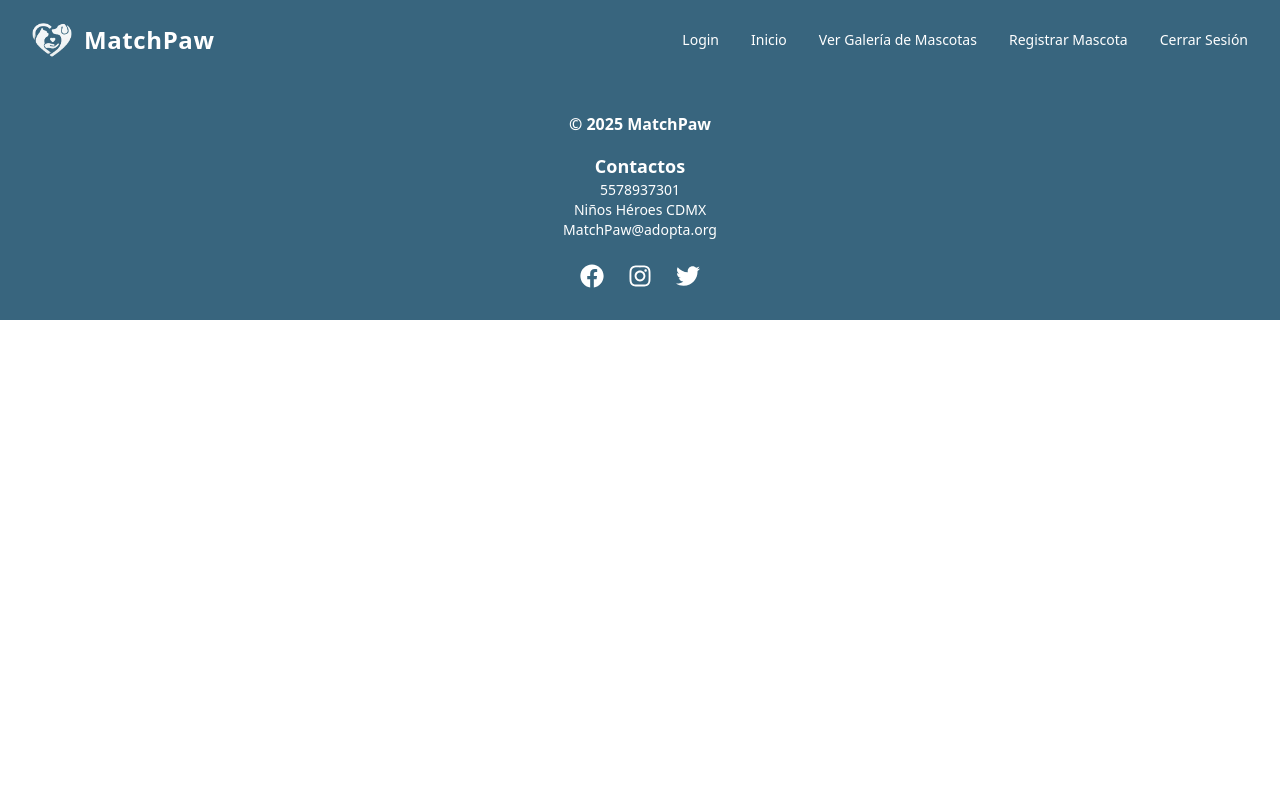
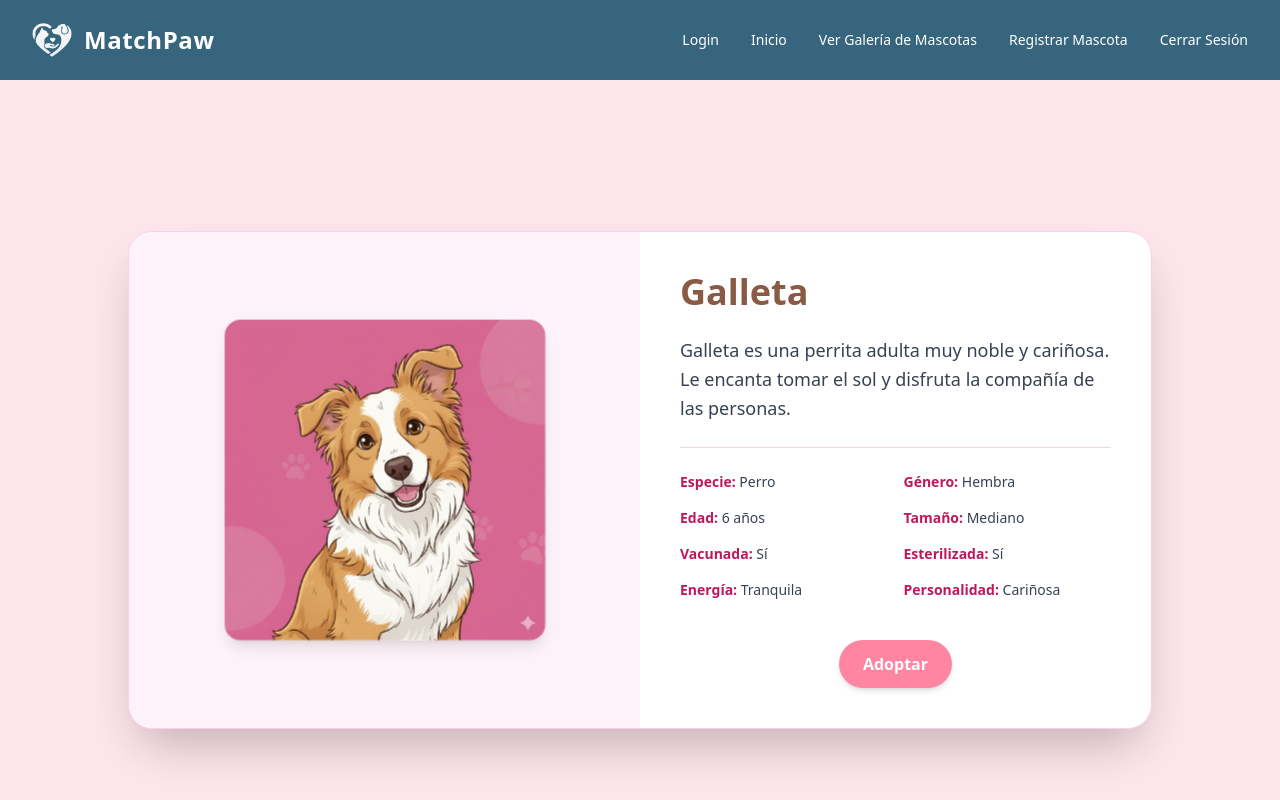
Before and after one commit to andreauxue/AdoptaMascota, a React (Vite) app in the folder Aplicacion/frontend/: page /mascota/galleta in a window 1280 px wide. Shown: the top 800 px of the page. Built offline with nearby package versions, Linux system fonts and the light colour scheme.

Commit message:
agregué tarjeta solo de galleta para ver su información detallada al hacer clic en Más Detalles de cada mascota

```diff
--- a/Aplicacion/frontend/src/App.jsx
+++ b/Aplicacion/frontend/src/App.jsx
@@ -7,7 +7,8 @@ import Galeria from "./pages/Galeria";
 import PetRegister from "./pages/PetRegister";
 import Login from "./pages/Login";
 import Register from "./pages/Register";
-import Protected from "./components/Protected";
+import DetallesMascota from "./pages/DetallesMascota";
+
 
 export default function App() {
   return (
@@ -22,6 +23,7 @@ export default function App() {
             <Route path="/registrar-mascota" element={<PetRegister/>}/>
             <Route path="/login" element={<Login/>}/>
             <Route path="/register" element={<Register/>}/>
+            <Route path="/mascota/galleta" element={<DetallesMascota />} />
           </Routes>
         </main>
 
--- a/Aplicacion/frontend/src/components/TarjetaMascota.jsx
+++ b/Aplicacion/frontend/src/components/TarjetaMascota.jsx
@@ -1,25 +1,26 @@
 import { Heart, Info } from "lucide-react";
+import { Link } from "react-router-dom";
 
 export default function TarjetaMascota({ nombre, tipo, info, imagen }) {
   const [sexoTexto, edad] = info.split("•").map(t => t.trim());
   const sexoIcono = sexoTexto.includes("Hembra") ? "♀️" : "♂️";
 
   return (
-    <div className="
+    <div
+      className="
       group relative max-w-xs overflow-hidden rounded-2xl
       bg-white shadow-md border border-black
       transition-all duration-300 hover:-translate-y-1 hover:shadow-xl
       m-2
-    ">
+    "
+    >
       {/* Etiqueta tipo */}
       <div className="absolute top-3 left-3 z-10 bg-amber-300 px-3 py-1 rounded-full text-black text-xs font-bold shadow">
         {tipo}
       </div>
 
       {/* Corazón */}
-      <button
-        className="absolute top-3 right-3 z-10 rounded-full bg-white p-2 shadow-md hover:bg-pink-100 transition"
-      >
+      <button className="absolute top-3 right-3 z-10 rounded-full bg-white p-2 shadow-md hover:bg-pink-100 transition">
         <Heart className="w-5 h-5 text-pink-500" />
       </button>
 
@@ -33,14 +34,12 @@ export default function TarjetaMascota({ nombre, tipo, info, imagen }) {
       </div>
 
       <div className="p-4 space-y-2">
-
         {/* Nombre */}
         <h2 className="text-xl font-semibold text-[#8A5A44] tracking-tight">
           {nombre}
         </h2>
 
         <div className="flex flex-wrap gap-2">
-
           {/* Edad */}
           <span className="bg-pink-100 text-pink-700 px-3 py-1 rounded-full text-xs font-semibold flex items-center gap-1">
             🎂 {edad}
@@ -54,7 +53,8 @@ export default function TarjetaMascota({ nombre, tipo, info, imagen }) {
 
         {/* Botón detalles */}
         <div className="flex justify-center pt-2">
-          <button
+          <Link
+            to={`/mascota/galleta`}
             className="
               inline-flex items-center gap-2 rounded-full
               px-4 py-2 text-sm font-semibold
@@ -65,9 +65,9 @@ export default function TarjetaMascota({ nombre, tipo, info, imagen }) {
           >
             <Info className="w-4 h-4" />
             Más Detalles
-          </button>
+          </Link>
+
         </div>
-
       </div>
     </div>
   );
--- /dev/null
+++ b/Aplicacion/frontend/src/pages/DetallesMascota.jsx
@@ -0,0 +1,70 @@
+import galleta from "../assets/galleta.png";
+
+export default function GalletaDetalles() {
+  return (
+    <div className="min-h-screen bg-[#FFE6EC] flex justify-center items-center p-10">
+
+      {/* Imagen con Animación */}
+      <style>{`
+        @keyframes zoomSlow {
+          0% { transform: scale(1); }
+          50% { transform: scale(1.07); }
+          100% { transform: scale(1); }
+        }
+        .animate-zoomSlow {
+          animation: zoomSlow 6s ease-in-out infinite;
+        }
+      `}</style>
+
+      <div className="bg-white rounded-3xl shadow-2xl border border-pink-200 w-full max-w-5xl overflow-hidden flex flex-col lg:flex-row">
+
+        {/* Imagen */}
+        <div className="w-full lg:w-1/2 bg-pink-50 flex justify-center items-center p-6">
+          <img
+            src={galleta}
+            alt="Galleta"
+            className="rounded-2xl shadow-lg w-80 h-80 object-cover animate-zoomSlow"
+          />
+        </div>
+
+        {/* Información de la mascota */}
+        <div className="w-full lg:w-1/2 p-10 space-y-6">
+
+          <h1 className="text-4xl font-bold text-[#8A5A44]">Galleta</h1>
+
+          <p className="text-gray-700 text-lg leading-relaxed">
+            Galleta es una perrita adulta muy noble y cariñosa. Le encanta tomar
+            el sol y disfruta la compañía de las personas.
+          </p>
+
+          <hr className="border-pink-200" />
+
+          <div className="grid grid-cols-2 gap-4 text-gray-700 text-sm">
+            <p><span className="font-bold text-pink-700">Especie:</span> Perro</p>
+            <p><span className="font-bold text-pink-700">Género:</span> Hembra</p>
+            <p><span className="font-bold text-pink-700">Edad:</span> 6 años</p>
+            <p><span className="font-bold text-pink-700">Tamaño:</span> Mediano</p>
+            <p><span className="font-bold text-pink-700">Vacunada:</span> Sí</p>
+            <p><span className="font-bold text-pink-700">Esterilizada:</span> Sí</p>
+            <p><span className="font-bold text-pink-700">Energía:</span> Tranquila</p>
+            <p><span className="font-bold text-pink-700">Personalidad:</span> Cariñosa</p>
+          </div>
+
+          {/* Botón Adoptar */}
+          <div className="pt-4 flex justify-center">
+            <button
+              className="
+                px-6 py-3 rounded-full text-white font-semibold
+                bg-[#ff85a2] hover:bg-[#ff6c8f] transition shadow-md
+              "
+            >
+              Adoptar
+            </button>
+          </div>
+
+        </div>
+      </div>
+
+    </div>
+  );
+}
```
